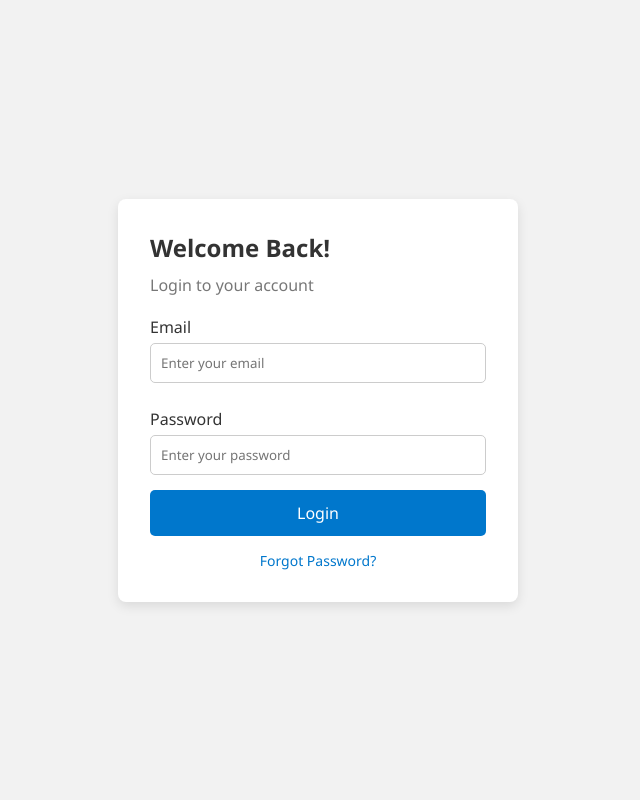
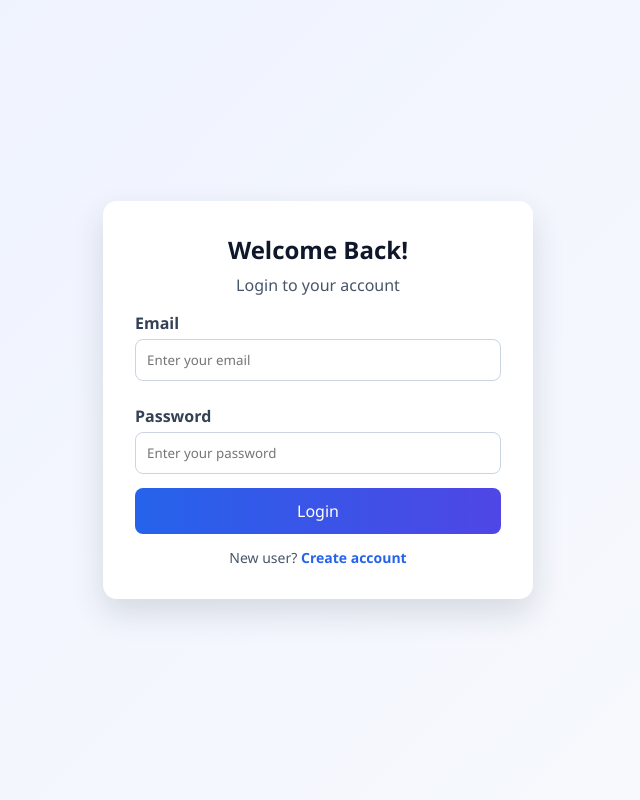
Before and after one commit to Thakordev007/ApnaStore_fashion-Website, a Flask app: page /login in a window 1280 px wide. Shown: the whole page, without its empty margins (322-962 px from the left). Run offline with Flask 3, Linux system fonts and the light colour scheme.

Commit message:
Update login.html

```diff
--- a/templates/login.html
+++ b/templates/login.html
@@ -5,90 +5,21 @@
   <meta name="viewport" content="width=device-width, initial-scale=1.0"/>
   <title>Login</title>
   <style>
-    * {
-      box-sizing: border-box;
-      margin: 0;
-      padding: 0;
-      font-family: 'Segoe UI', sans-serif;
-    }
-
-    body {
-      background: #f2f2f2;
-      display: flex;
-      justify-content: center;
-      align-items: center;
-      height: 100vh;
-    }
-
-    .login-container {
-      width: 100%;
-      max-width: 400px;
-      background: #ffffff;
-      padding: 2rem;
-      border-radius: 8px;
-      box-shadow: 0 4px 12px rgba(0,0,0,0.1);
-    }
-
-    .login-form h2 {
-      margin-bottom: 10px;
-      color: #333;
-    }
-
-    .login-form p {
-      margin-bottom: 20px;
-      color: #777;
-    }
-
-    .login-form label {
-      display: block;
-      margin: 10px 0 5px;
-      color: #333;
-    }
-
-    .login-form input {
-      width: 100%;
-      padding: 10px;
-      margin-bottom: 15px;
-      border-radius: 5px;
-      border: 1px solid #ccc;
-    }
-
-    .login-form button {
-      width: 100%;
-      padding: 12px;
-      background-color: #0077cc;
-      color: white;
-      border: none;
-      border-radius: 5px;
-      font-size: 16px;
-      cursor: pointer;
-    }
-
-    .login-form button:hover {
-      background-color: #005fa3;
-    }
-
-    .extra-links {
-      text-align: center;
-      margin-top: 15px;
-      font-size: 14px;
-    }
-
-    .extra-links a {
-      color: #0077cc;
-      text-decoration: none;
-    }
-
-    .extra-links a:hover {
-      text-decoration: underline;
-    }
-
-    @media (max-width: 480px) {
-      .login-container {
-        margin: 20px;
-        padding: 1.5rem;
-      }
-    }
+    * { box-sizing: border-box; margin: 0; padding: 0; font-family: 'Segoe UI', sans-serif; }
+    body { min-height: 100vh; background: linear-gradient(135deg,#eef2ff,#f8fafc); display: flex; justify-content: center; align-items: center; padding: 1rem; }
+    .login-container { width: 100%; max-width: 430px; background: #fff; padding: 2rem; border-radius: 14px; box-shadow: 0 14px 32px rgba(30,41,59,.14); }
+    .login-form h2 { margin-bottom: 8px; color: #0f172a; text-align: center; }
+    .login-form p { margin-bottom: 16px; color: #475569; text-align: center; }
+    .flash-list { list-style: none; margin-bottom: 12px; }
+    .flash-list li { padding: .7rem .85rem; border-radius: 8px; margin-bottom: 8px; font-size: .92rem; background: #fef3c7; color: #92400e; }
+    .login-form label { display: block; margin: 10px 0 5px; color: #334155; font-weight: 600; }
+    .login-form input { width: 100%; padding: 11px; margin-bottom: 14px; border-radius: 8px; border: 1px solid #cbd5e1; }
+    .login-form input:focus { border-color: #3b82f6; outline: none; box-shadow: 0 0 0 3px rgba(59,130,246,.18); }
+    .login-form button { width: 100%; padding: 12px; background: linear-gradient(90deg,#2563eb,#4f46e5); color: #fff; border: none; border-radius: 8px; font-size: 16px; cursor: pointer; }
+    .login-form button:hover { opacity: 0.95; }
+    .extra-links { text-align: center; margin-top: 14px; font-size: 14px; color: #475569; }
+    .extra-links a { color: #2563eb; text-decoration: none; font-weight: 600; }
+    @media (max-width: 480px) { .login-container { padding: 1.3rem; } }
   </style>
 </head>
 <body>
@@ -97,6 +28,15 @@
     <form id="loginForm" class="login-form" action="/login" method="post">
       <h2>Welcome Back!</h2>
       <p>Login to your account</p>
+      {% with messages = get_flashed_messages(with_categories=true) %}
+        {% if messages %}
+          <ul class="flash-list">
+            {% for category, message in messages %}
+              <li>{{ message }}</li>
+            {% endfor %}
+          </ul>
+        {% endif %}
+      {% endwith %}
 
       <label for="email">Email</label>
       <input type="email" id="email" placeholder="Enter your email" name="email" required>
@@ -106,7 +46,7 @@
 
       <button type="submit">Login</button>
       <div class="extra-links">
-        <a href="#">Forgot Password?</a>
+        New user? <a href="{{ url_for('signup') }}">Create account</a>
       </div>
     </form>
   </div>
```
